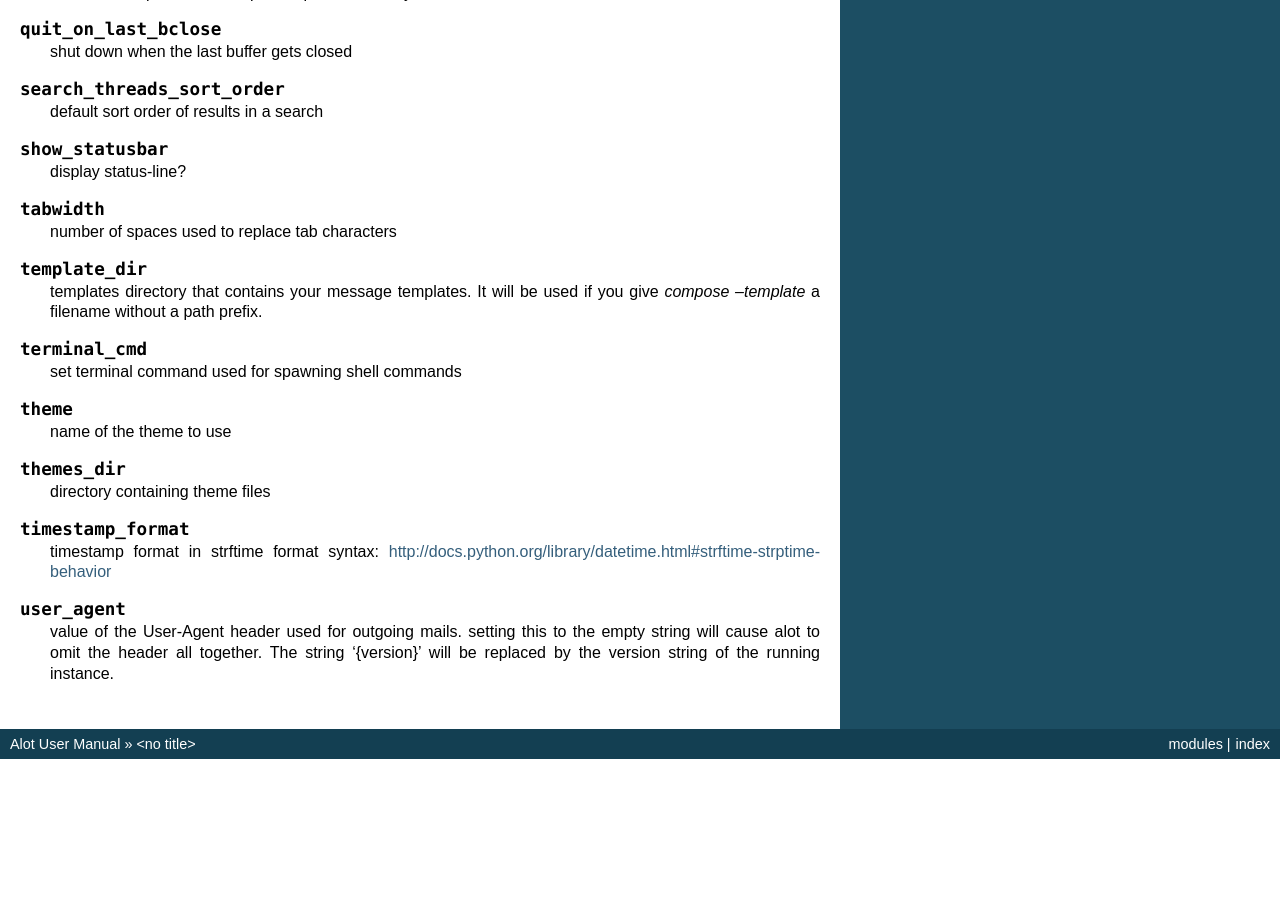
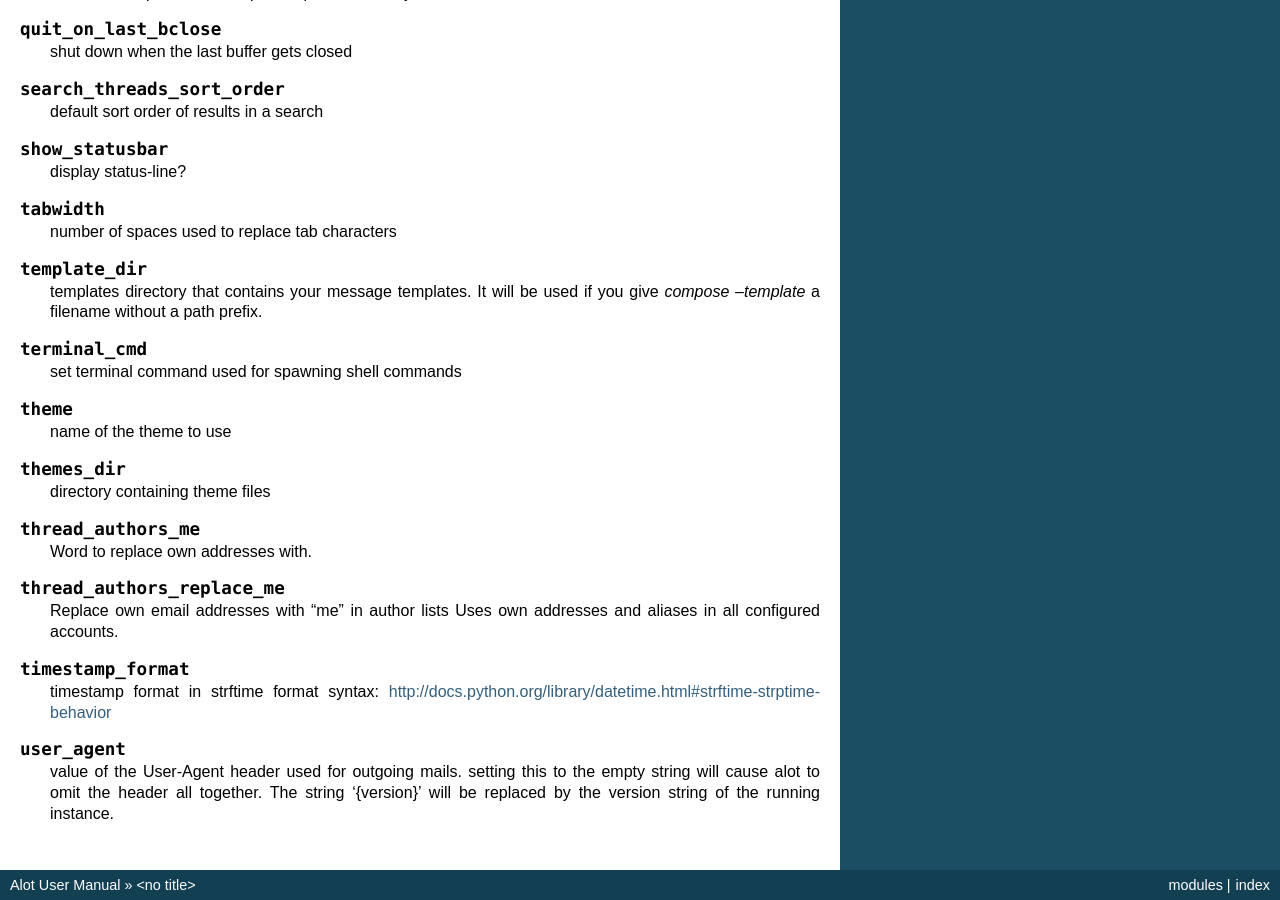
Before and after one commit to pazz/alot, a Sphinx documentation site: the page built from docs/source/configuration/alotrc_table.rst, in a window 1280 px wide and 900 px high, scrolled down 1252 px. Built offline with Sphinx 7.4.7, drawn with Linux system fonts in a browser that asks for light colours; before the commit the page ends 2011 px from its top, so only the background shows below that.

Commit message:
Generated docs

```diff
--- a/docs/source/configuration/alotrc_table.rst
+++ b/docs/source/configuration/alotrc_table.rst
@@ -121,6 +121,15 @@
 
     directory containing theme files
 
+.. describe:: thread_authors_me
+
+    Word to replace own addresses with.
+
+.. describe:: thread_authors_replace_me
+
+    Replace own email addresses with "me" in author lists
+    Uses own addresses and aliases in all configured accounts.
+
 .. describe:: timestamp_format
 
     timestamp format in strftime format syntax:
```
